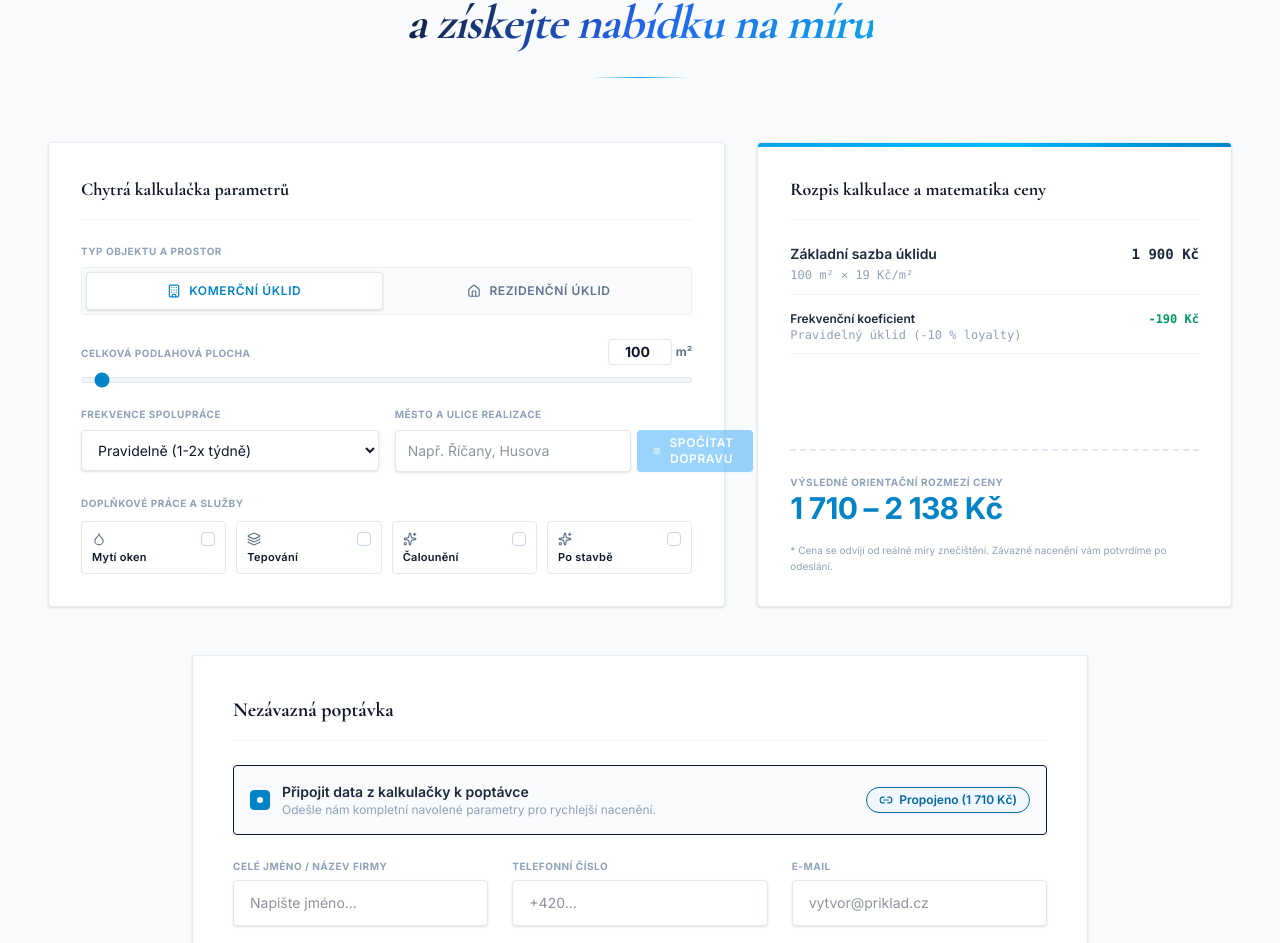
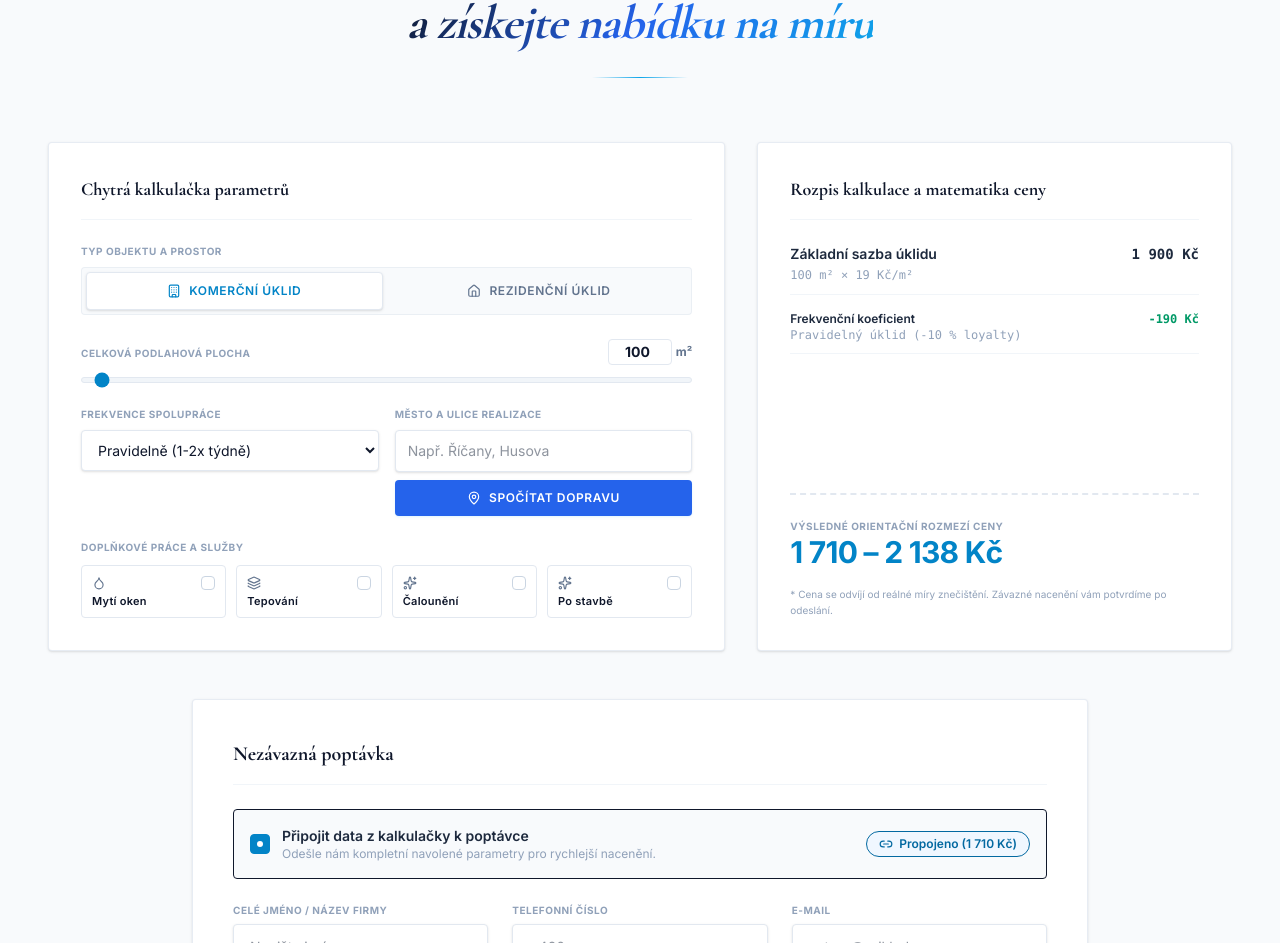
Before and after one commit to vencoslav1357/pujos, a Next.js app in the folder website/: page / in a window 1280 px wide. Shown: the part 5346-6289 px from the top of the page. Built offline with nearby package versions, Linux system fonts and the light colour scheme.

Commit message:
style: fix calculate distance button overflow, use MapPin to fix icon collision, remove top blue bar from receipt for design consistency

```diff
--- a/website/src/components/Contact.tsx
+++ b/website/src/components/Contact.tsx
@@ -404,29 +404,27 @@ export default function Contact() {
                     <label className="text-[10px] uppercase tracking-wider text-slate-400 font-sans font-bold">
                       Město a ulice realizace
                     </label>
-                    <div className="flex gap-1.5">
                     <input
                       type="text"
                       value={address}
                       onChange={(e) => setAddress(e.target.value)}
                       onBlur={() => handleCalculateDistance(address)}
-                        className="flex-grow px-3 py-2.5 bg-white border border-slate-200 focus:border-blue-500 focus:outline-none rounded-sm transition-colors text-sm text-slate-800 font-sans shadow-sm"
+                      className="w-full px-3 py-2.5 bg-white border border-slate-200 focus:border-blue-500 focus:outline-none rounded-sm transition-colors text-sm text-slate-800 font-sans shadow-sm"
                       placeholder="Např. Říčany, Husova"
                     />
                     <button
                       type="button"
-                        disabled={isCalculatingDistance || address.trim().length < 5}
+                      disabled={isCalculatingDistance}
                       onClick={() => handleCalculateDistance(address)}
-                        className="px-4 bg-blue-600 hover:bg-blue-700 text-white disabled:opacity-50 disabled:bg-blue-400 rounded-sm font-semibold text-xs uppercase tracking-wider transition-colors flex items-center justify-center gap-1.5 shadow-sm shadow-blue-500/10 cursor-pointer"
+                      className="w-full py-2.5 bg-blue-royal text-white hover:bg-blue-700 disabled:opacity-60 disabled:bg-blue-600/70 rounded-sm font-semibold text-xs uppercase tracking-wider transition-all flex items-center justify-center gap-2 shadow-sm shadow-blue-500/10 cursor-pointer"
                     >
                       {isCalculatingDistance ? (
-                          <Loader2 className="w-3.5 h-3.5 animate-spin" />
+                        <Loader2 className="w-3.5 h-3.5 animate-spin flex-shrink-0" />
                       ) : (
-                          <Map className="w-3.5 h-3.5" />
+                        <MapPin className="w-3.5 h-3.5 flex-shrink-0" />
                       )}
                       <span>Spočítat dopravu</span>
                     </button>
-                    </div>
                   </div>
                 </div>
 
@@ -490,9 +488,6 @@ export default function Contact() {
 
           {/* RECEIPT DETAILED BREAKDOWN (col-span-5) */}
           <div className="lg:col-span-5 p-6 md:p-8 bg-white border border-slate-200/80 rounded-sm shadow-sm relative overflow-hidden bg-receipt-pattern flex flex-col justify-between">
-            {/* Receipt top border decoration */}
-            <div className="absolute top-0 left-0 right-0 h-1 bg-gradient-to-r from-blue-500 via-sky-400 to-blue-600" />
-
             <div>
               <h3 className="text-lg font-serif text-slate-900 mb-6 font-bold flex items-center gap-2 border-b border-slate-100 pb-4">
                 Rozpis kalkulace a matematika ceny
```
Lines whose indentation alone changed are shown as unchanged.
